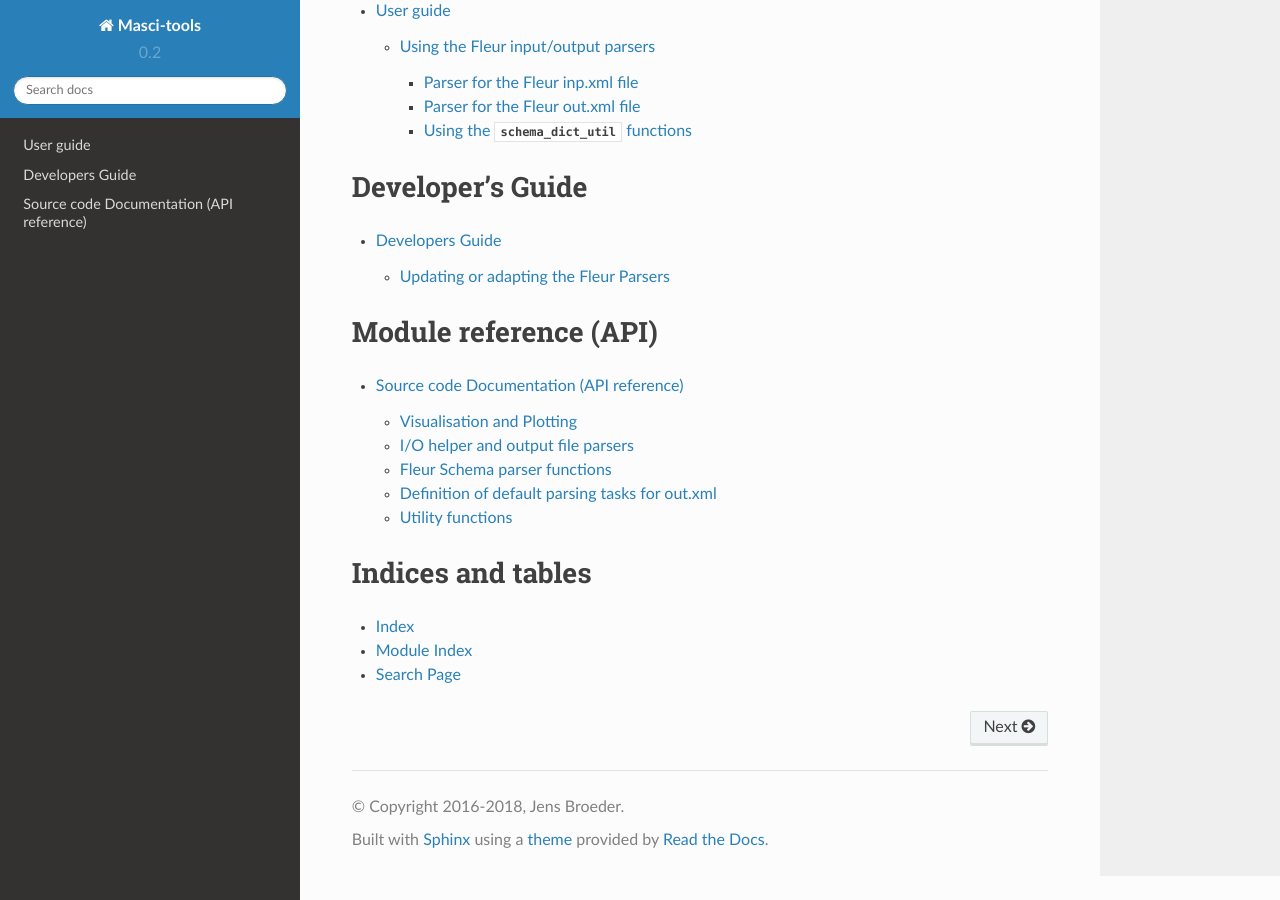
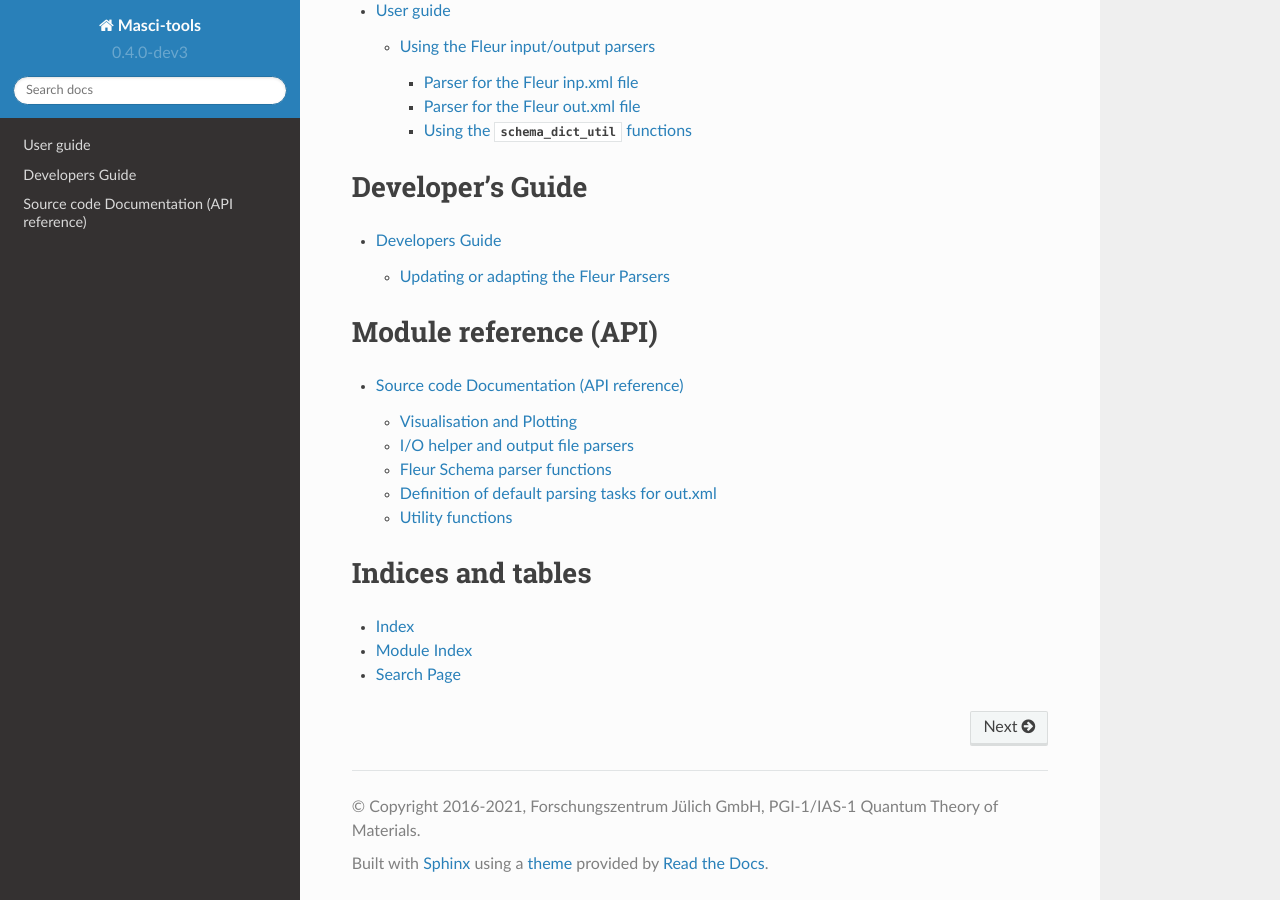
Before and after one commit to JuDFTteam/masci-tools, a Sphinx documentation site: the page built from docs/source/index.rst, in a window 1280 px wide and 900 px high, scrolled down 1037 px. Built offline with Sphinx 7.4.7 and the Read the Docs theme 2.0.0, drawn with Linux system fonts in a browser that asks for light colours; formulas are drawn with MathJax 3.

Commit message:
Update conf.py
Updated copyright, version and author

```diff
--- a/docs/source/conf.py
+++ b/docs/source/conf.py
@@ -52,17 +52,19 @@ master_doc = 'index'
 
 # General information about the project.
 project = u'Masci-tools'
-copyright = u'2016-2018, Jens Broeder'
+copyright = u'2016-2021, Forschungszentrum Jülich GmbH, PGI-1/IAS-1 Quantum Theory of Materials'
 
 # The version info for the project you're documenting, acts as replacement for
 # |version| and |release|, also used in various other places throughout the
 # built documents.
 #
-# The short X.Y version.
-version = '0.2'
+
+version = '.'.join(masci_tools.__version__.split('.')[:2])
 # The full version, including alpha/beta/rc tags.
-release = '0.2'
-author = 'Jens Broeder'
+release = masci_tools.__version__
+author = 'The JuDFT team'
+
+
 # The language for content autogenerated by Sphinx. Refer to documentation
 # for a list of supported languages.
 #language = None
@@ -205,7 +207,7 @@ latex_elements = {
 #  author, documentclass [howto, manual, or own class]).
 latex_documents = [
   ('index', 'masci-tools.tex', u'Masci-tools Documentation',
-   u'Jens Broeder', 'manual'),
+   u'The JuDFT team', 'manual'),
 ]
 
 # The name of an image file (relative to this directory) to place at the top of
@@ -260,7 +262,7 @@ if not on_rtd:  # only import and set the theme if we're building docs locally
 # (source start file, name, description, authors, manual section).
 man_pages = [
     ('index', 'masci-tools', u'Masci-tools Documentation',
-     [u'Jens Broeder'], 1)
+     [u'The JuDFT team'], 1)
 ]
 
 # If true, show URL addresses after external links.
@@ -274,7 +276,7 @@ man_pages = [
 #  dir menu entry, description, category)
 texinfo_documents = [
   ('index', 'masci-tools', u'Masci-tools Documentation',
-   u'Jens Broeder', 'masci-tools', 'One line description of project.',
+   u'The JuDFT team', 'masci-tools', 'Tools for Computational Material Science.',
    'Miscellaneous'),
 ]
 
```
